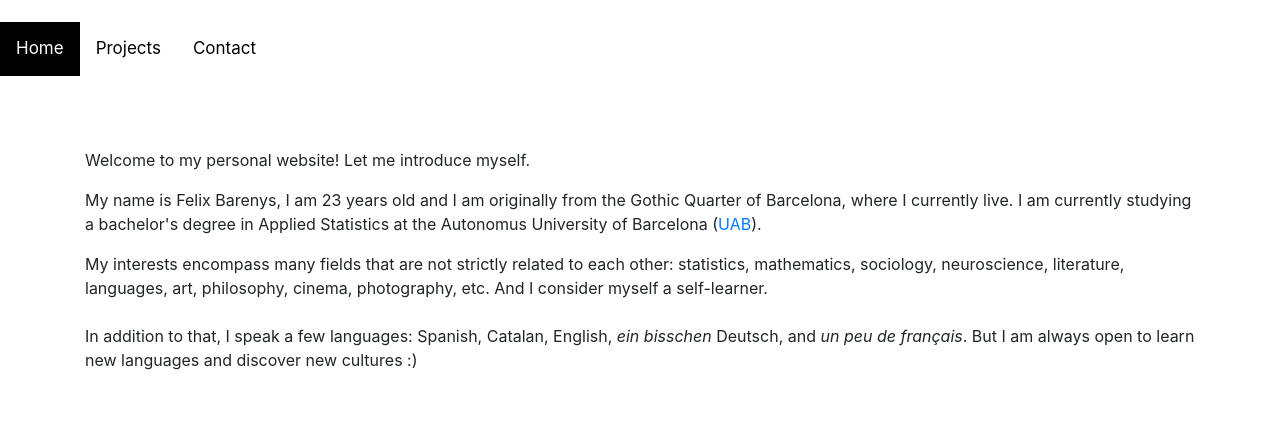
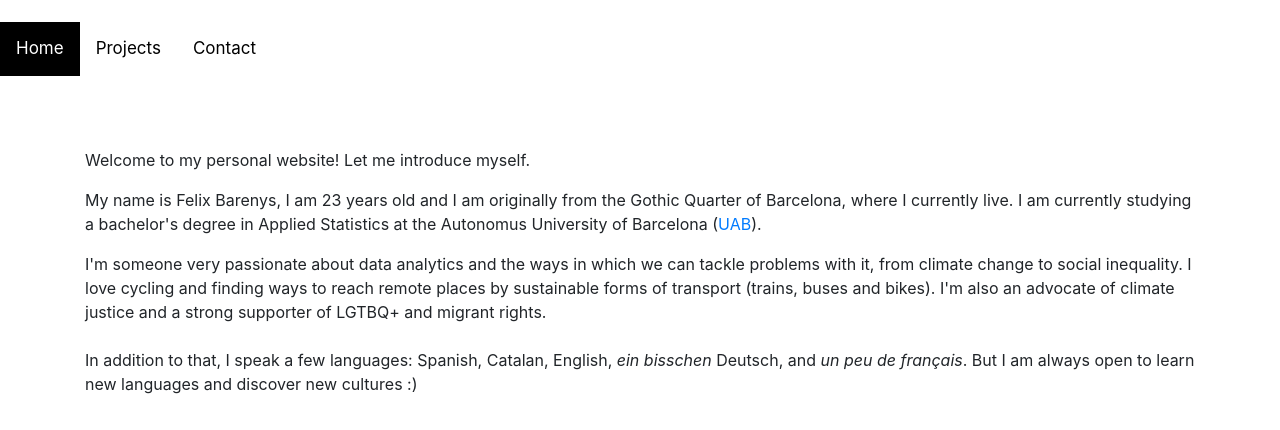
Before and after one commit to fbarenys/fbarenys.github.io, a plain HTML site: page index.html in a window 1280 px wide. Shown: the part 94-524 px from the top of the page. Drawn offline with nearby package versions, Linux system fonts and the light colour scheme.

Commit message:
commit on 'master'

```diff
--- a/index.html
+++ b/index.html
@@ -33,7 +33,8 @@
 		<p> My name is Felix Barenys, I am <span id="age">-</span> years old and I am originally from the Gothic Quarter of Barcelona, where I currently live. I am currently studying a bachelor's degree in Applied Statistics at
 			 the Autonomus University of Barcelona (<a href="https://www.uab.cat/web/universitat-autonoma-de-barcelona-1345467954774.html">UAB</a>).</p>
 
-		<p>My interests encompass many fields that are not strictly related to each other: statistics, mathematics, sociology, neuroscience, literature, languages, art, philosophy, cinema, photography, etc. And I consider myself a self-learner.
+		<p>
+		I'm someone very passionate about data analytics and the ways in which we can tackle problems with it, from climate change to social inequality. I love cycling and finding ways to reach remote places by sustainable forms of transport (trains, buses and bikes). I'm also an advocate of climate justice and a strong supporter of LGTBQ+ and migrant rights.
 		<br><br>
 		In addition to that, I speak a few languages: Spanish, Catalan, English, <i>ein bisschen</i> Deutsch, and <i>un peu de français</i>. But I am always open to learn new languages and discover new cultures :)</p>
 		<br><br>
```
Also changed, not shown: cv.html (+2 -0 lines).
